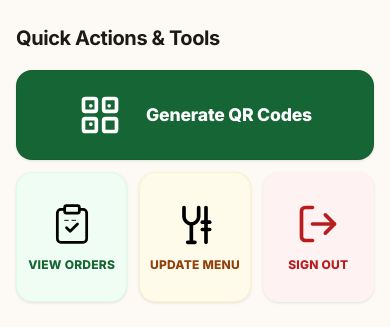
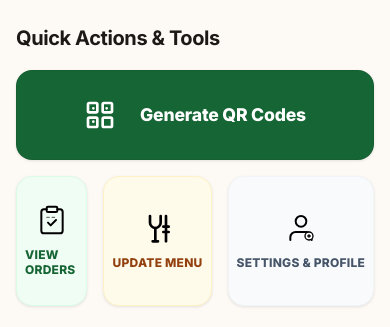
Before and after one commit to Manasi-W/restaurant-qr-ordering-system, a React (Vite) app in the folder client/: page /admin/dashboard in a window 390 px wide. Shown: the part 1012-1339 px from the top of the page. Built offline with nearby package versions, Linux system fonts and the light colour scheme; no server answers.

Commit message:
Refine dashboard layout: move logout to header, fix quick actions mobile grid, and top items overflow

```diff
--- a/client/src/pages/Dashboard.jsx
+++ b/client/src/pages/Dashboard.jsx
@@ -184,10 +184,10 @@
                 <ServerChefIcon size={44} color="black" />
                 <div className="admin-action-label">Update Menu</div>
               </Link>
-              <button onClick={handleLogout} className="admin-action-box bg-red-soft" style={{ width: '100%', border: 'none', cursor: 'pointer' }}>
-                <LogoutIcon size={44} color="#b91c1c" />
-                <div className="admin-action-label" style={{ color: '#b91c1c' }}>Sign Out</div>
-              </button>
+              <Link to="/admin/profile" className="admin-action-box bg-grey">
+                <SettingsProfileIcon size={44} />
+                <div className="admin-action-label">Settings & Profile</div>
+              </Link>
             </div>
           </div>
         </div>
--- a/client/src/styles/Admin.css
+++ b/client/src/styles/Admin.css
@@ -265,14 +265,45 @@
   background: white;
   padding: 1.25rem 1.5rem;
   border-radius: var(--radius-lg);
+  color: var(--text-dark);
+  font-family: inherit;
+  transition: all 0.2s ease;
+  box-shadow: var(--shadow-sm);
   display: flex;
   align-items: center;
   gap: 1.25rem;
-  box-shadow: var(--shadow-sm);
-  transition: all 0.3s ease;
   border: 1px solid rgba(22, 101, 52, 0.05);
   flex: 1;
   min-width: 0;
+}
+
+.admin-header-logout-btn {
+  display: flex;
+  align-items: center;
+  gap: 0.5rem;
+  background: #ef4444;
+  color: white;
+  border: none;
+  padding: 0.6rem 1rem;
+  border-radius: var(--radius-md);
+  font-weight: 700;
+  font-size: 0.85rem;
+  cursor: pointer;
+  transition: all 0.3s ease;
+  box-shadow: 0 4px 6px -1px rgba(239, 68, 68, 0.2);
+}
+
+.admin-header-logout-btn:hover {
+  background: #dc2626;
+  transform: translateY(-2px);
+  box-shadow: 0 6px 8px -1px rgba(239, 68, 68, 0.3);
+}
+
+@media (max-width: 480px) {
+  .admin-header {
+    flex-direction: column;
+    gap: 1rem;
+  }
 }
 
 .admin-stat-card-illustrative {
@@ -502,8 +533,32 @@
 /* Sidebar Quick Actions Grid (Refined 3-column) */
 .admin-actions-grid-illustrative {
   display: grid;
-  grid-template-columns: repeat(3, 1fr);
-  gap: 0.75rem;
+  grid-template-columns: repeat(2, 1fr);
+  gap: 1rem;
+}
+
+@media (max-width: 480px) {
+  .admin-actions-grid-illustrative {
+    grid-template-columns: 1fr;
+  }
+
+  .admin-action-box {
+    padding: 1rem;
+    height: auto;
+    flex-direction: row;
+    justify-content: flex-start;
+    gap: 1.5rem;
+  }
+
+  .admin-action-box svg {
+    width: 32px;
+    height: 32px;
+  }
+
+  .admin-action-label {
+    text-align: left;
+    font-size: 0.85rem;
+  }
 }
 
 .admin-action-box {
```
